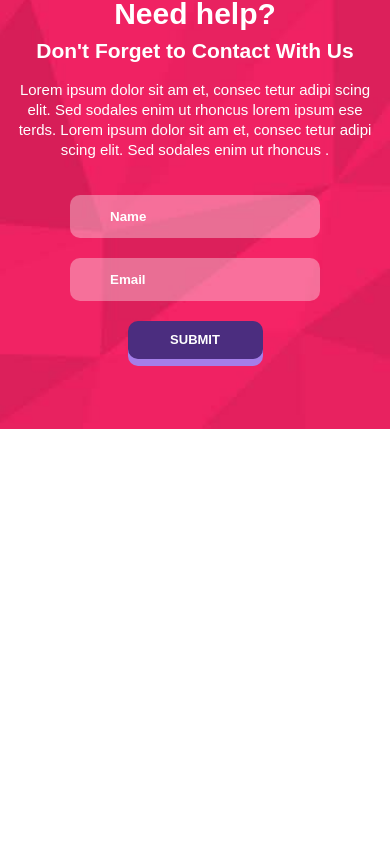
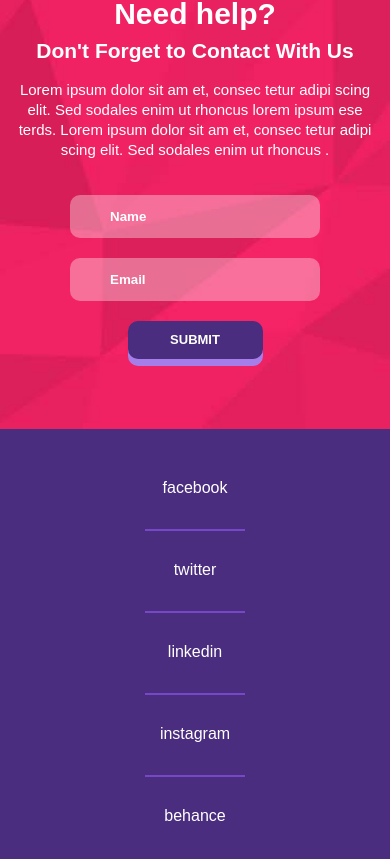
Before and after one commit to MarikParrish/bluerex, a React (Create React App) app: page / in a window 390 px wide. Shown: the part 10270-11129 px from the top of the page. Before the commit the page ends 10699 px from the top, so only its background shows below. Built offline with nearby package versions, Linux system fonts and the light colour scheme.

Commit message:
added and adapted network section

```diff
--- a/src/components/app/App.js
+++ b/src/components/app/App.js
@@ -14,6 +14,7 @@ import Work from '../work/Work';
 import Companies from '../companies/Companies';
 import Client from '../client/Client';
 import Help from '../help/Help';
+import Network from '../network/Network';
 
 function App() {
   return (
@@ -27,6 +28,7 @@ function App() {
       <Companies/>
       <Client/>
       <Help/>
+      <Network/>
     </>
   );
 }
--- /dev/null
+++ b/src/components/network/Network.js
@@ -0,0 +1,20 @@
+import './network.scss';
+import './network-media.scss';
+
+const Network = () => {
+    return(
+        <div className="network">
+            <div className="container">
+                <div className="network__wrapper">
+                    <div className="network__social">facebook</div>
+                    <div className="network__social">twitter</div>
+                    <div className="network__social">linkedin</div>
+                    <div className="network__social">instagram</div>
+                    <div className="network__social">behance</div>
+                </div>
+            </div>
+        </div>
+    )
+}
+
+export default Network;
--- /dev/null
+++ b/src/components/network/network-media.scss
@@ -0,0 +1,36 @@
+@media (max-width:1200px){
+
+}
+
+@media (max-width:992px){
+
+}
+
+@media (max-width:768px){
+    .network{
+        &__wrapper{
+            text-align: center;
+            gap:0;
+        }
+        &__social{
+            width: 100px;
+        }
+    }
+
+}
+
+@media (max-width:576px){
+    .network{
+        &__wrapper{
+            flex-direction: column;
+            align-items: center;
+            gap:30px;
+        }
+
+        &__social{
+            border:none;
+            border-bottom: 2px solid #7647c7;
+            height: 50px;
+        }
+    }
+}
--- /dev/null
+++ b/src/components/network/network.scss
@@ -0,0 +1,19 @@
+.network{
+    background: #4b2d7f;
+    padding: 50px 0;
+    color:#fff;
+    &__wrapper{
+        display: flex;
+        justify-content: center;
+        gap:40px;
+    }
+
+    &__social{
+        cursor: pointer;
+        border-right:2px solid #7647c7;
+        width: 100px;
+        &:last-child{
+            border: none;
+        }
+    }
+}
```
